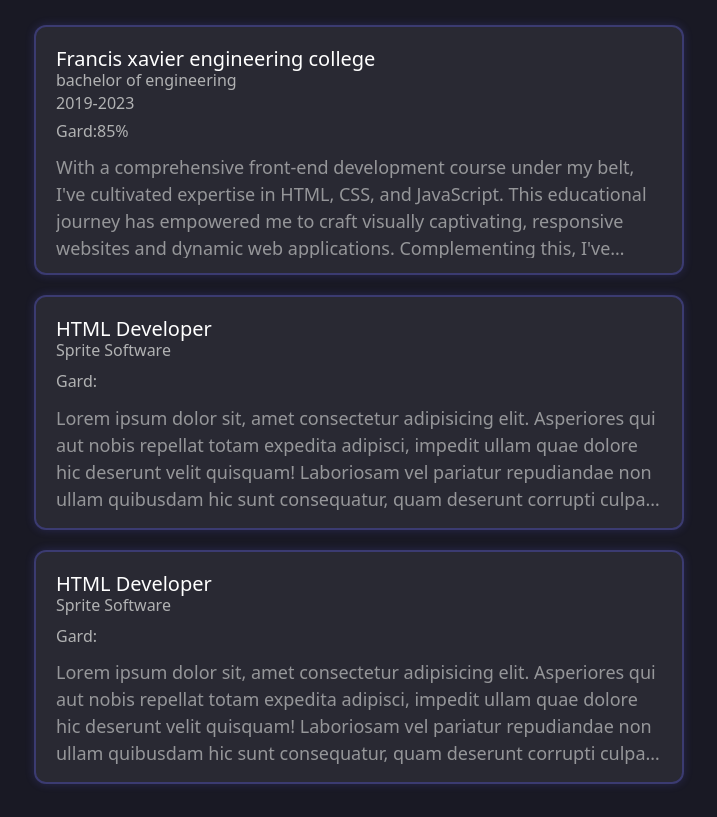
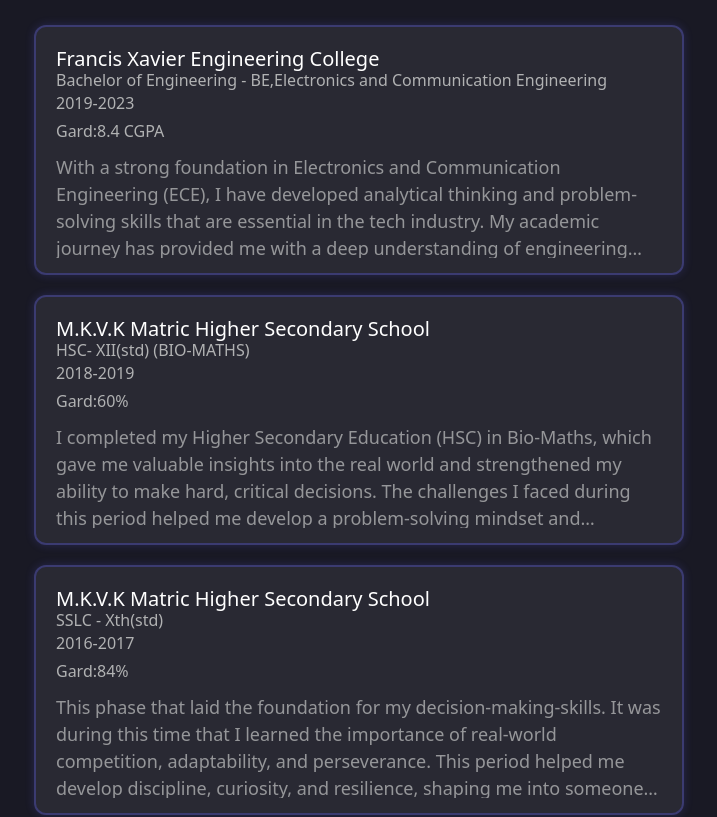
Before and after one commit to SAM-tituz/My-Portfolio, a React (Vite) app: page / in a window 1280 px wide. Shown: the part 4269-5086 px from the top of the page, without its empty margins (281-998 px from the left). Built offline with nearby package versions, Linux system fonts and the light colour scheme.

Commit message:
docs:add all details

```diff
--- a/src/components/Education/Education.jsx
+++ b/src/components/Education/Education.jsx
@@ -4,23 +4,28 @@
 
 const educations = [
   {
-    schoolname: "Francis xavier engineering college",
-    studyinfo: "bachelor of engineering",
+    schoolname: "Francis Xavier Engineering College",
+    studyinfo:
+      "Bachelor of Engineering - BE,Electronics and Communication Engineering",
     year: "2019-2023",
-    grade: "85%",
-    content: `With a comprehensive front-end development course under my belt, I've cultivated expertise in HTML, CSS, and JavaScript. This educational journey has empowered me to craft visually captivating, responsive websites and dynamic web applications. Complementing this, I've refined my abilities through hands-on projects using React.js, a powerful tool for contemporary web development. These experiences have enriched my understanding of front-end development, igniting my passion to design user-centric and captivating digital solutions.`,
+    grade: "8.4 CGPA",
+    content: `With a strong foundation in Electronics and Communication Engineering (ECE), I have developed analytical thinking and problem-solving skills that are essential in the tech industry. My academic journey has provided me with a deep understanding of engineering principles, which I now integrate with my passion for IT. This blend of knowledge enables me to approach challenges with both technical precision and innovative solutions, making me a versatile professional ready to contribute effectively to the evolving digital landscape.`,
   },
   {
-    schoolname: "HTML Developer",
-    studyinfo: "Sprite Software",
+    schoolname: "M.K.V.K Matric Higher Secondary School",
+    studyinfo: "HSC- XII(std) (BIO-MATHS)",
+    year: "2018-2019",
+    grade: "60%",
     content:
-      "Lorem ipsum dolor sit, amet consectetur adipisicing elit. Asperiores qui aut nobis repellat totam expedita adipisci, impedit ullam quae dolore hic deserunt velit quisquam! Laboriosam vel pariatur repudiandae non ullam quibusdam hic sunt consequatur, quam deserunt corrupti culpa explicabo. Placeat natus, amet dolorum doloribus asperiores quasi doloremque fugiat dignissimos accusantium?",
+      "I completed my Higher Secondary Education (HSC) in Bio-Maths, which gave me valuable insights into the real world and strengthened my ability to make hard, critical decisions. The challenges I faced during this period helped me develop a problem-solving mindset and adaptability, shaping me into a more resilient and analytical thinker.",
   },
   {
-    schoolname: "HTML Developer",
-    studyinfo: "Sprite Software",
+    schoolname: "M.K.V.K Matric Higher Secondary School",
+    studyinfo: "SSLC - Xth(std)",
+    year: "2016-2017",
+    grade: "84%",
     content:
-      "Lorem ipsum dolor sit, amet consectetur adipisicing elit. Asperiores qui aut nobis repellat totam expedita adipisci, impedit ullam quae dolore hic deserunt velit quisquam! Laboriosam vel pariatur repudiandae non ullam quibusdam hic sunt consequatur, quam deserunt corrupti culpa explicabo. Placeat natus, amet dolorum doloribus asperiores quasi doloremque fugiat dignissimos accusantium?",
+      "This phase that laid the foundation for my decision-making-skills. It was during this time that I learned the importance of real-world competition, adaptability, and perseverance. This period helped me develop discipline, curiosity, and resilience, shaping me into someone who thrives in challenging environments and constantly seeks growth.",
   },
 ];
 
```
